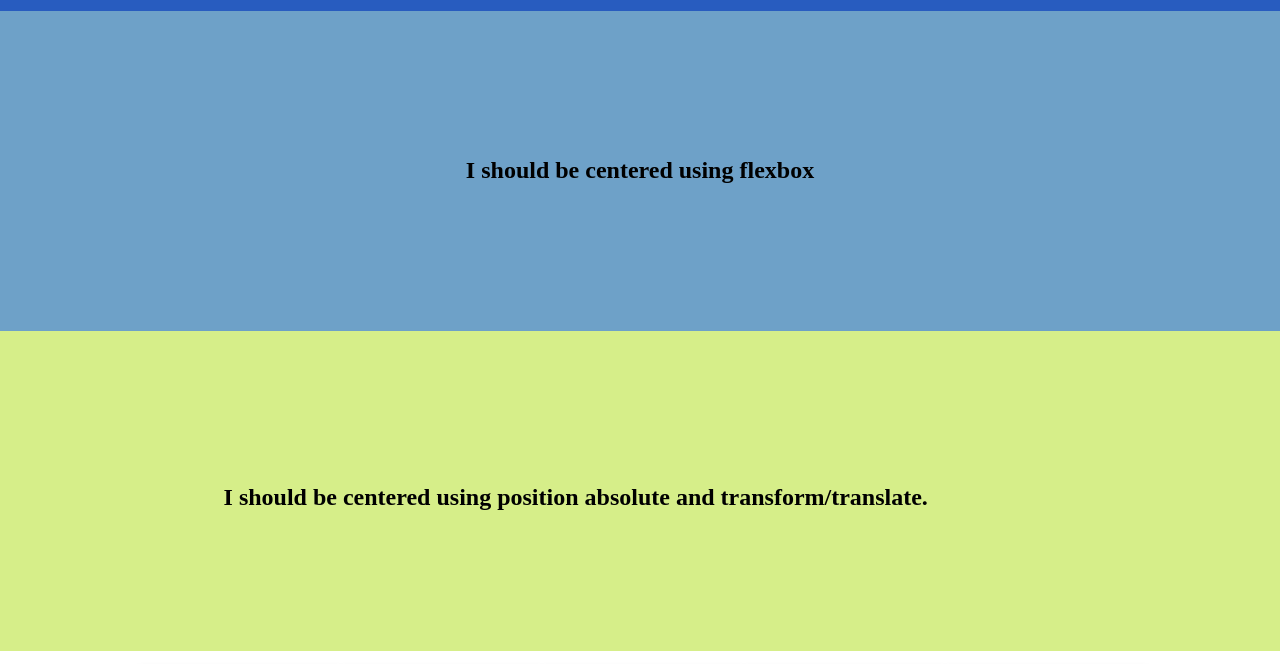
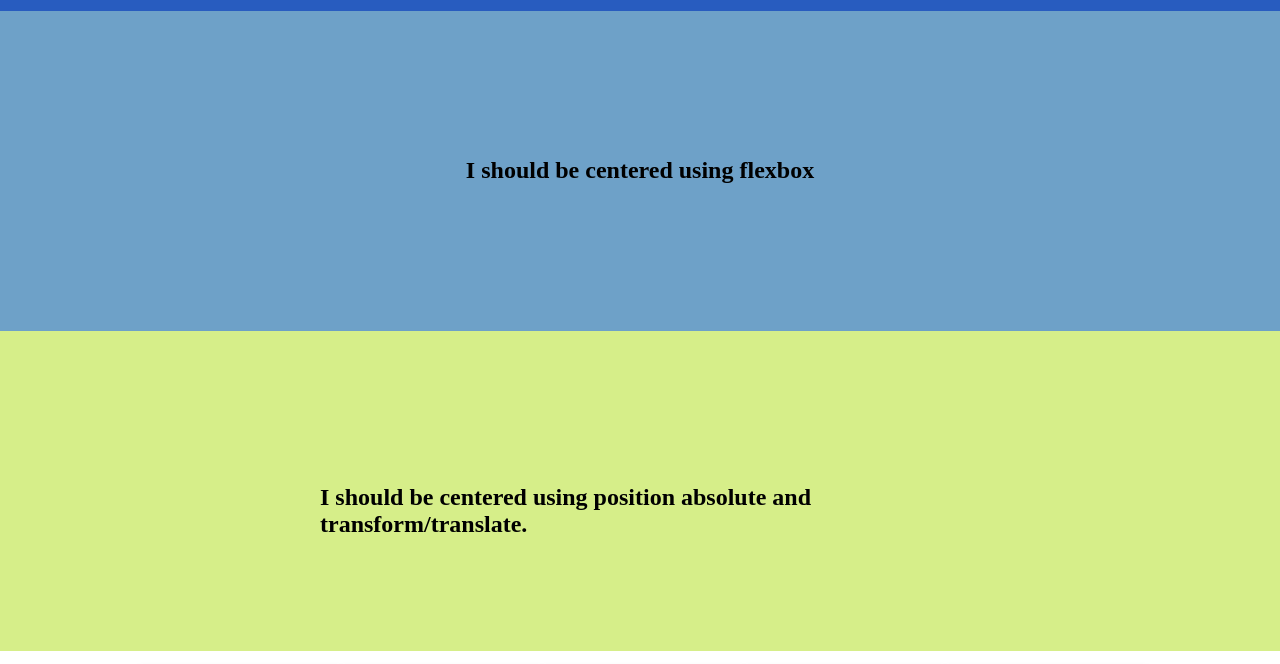
Before and after one commit to ShaunWMusic/05-flex-practice, a website: page public/index.html in a window 1280 px wide. Shown: the part 76-740 px from the top of the page. Drawn offline with nearby package versions, Linux system fonts and the light colour scheme; files that its build step writes are made by us from their sources.

Commit message:
Update position absolute

```diff
--- a/public/index.html
+++ b/public/index.html
@@ -24,8 +24,10 @@
     <h1 class="flexbox-hero__title">I should be centered using flexbox</h1>
   </section>
   <section class="position-hero">
-    <h1 class="position-hero__title">I should be centered using position absolute and
-    transform/translate.</h1>
+    <div class="position-hero__container">
+      <h1 class="position-hero__title">I should be centered using position absolute and
+      transform/translate.</h1>
+    </div>
   </section>
   <section class="body-content">
     <div class="body-content__card">
--- a/styles/components/position-hero.scss
+++ b/styles/components/position-hero.scss
@@ -8,7 +8,13 @@
   &__title {
     position: absolute;
     top: 50%;
-    right: 0;
-    transform: translate( -50%, -100%);
+    right: 50%;
+    transform: translate(50%, -50%);
   }
 }
+
+.position-hero__container {
+  max-width: 65rem;
+  margin: 0 auto;
+
+}
```
